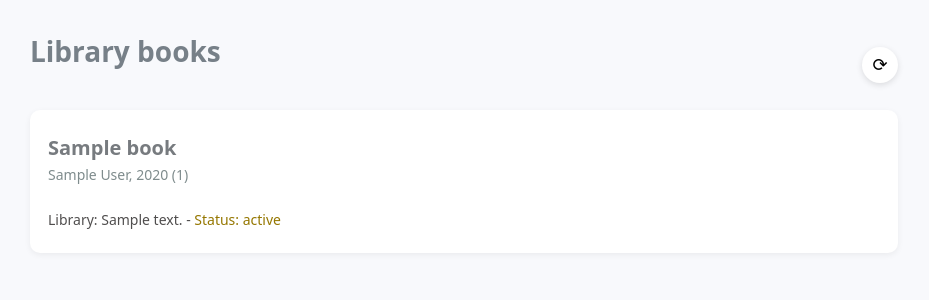
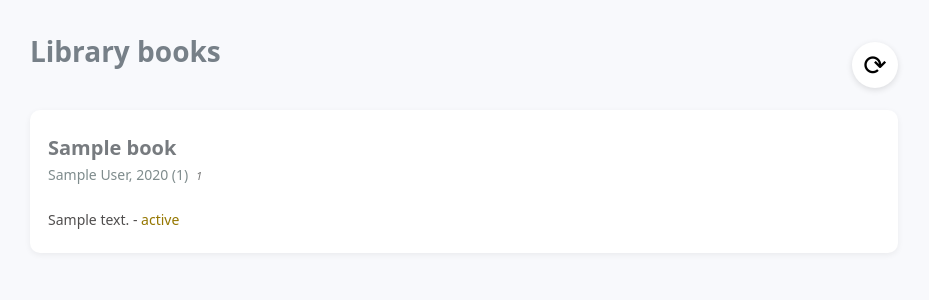
Before and after one commit to OlgaAk/konyvtar, a Flask app: template templates/index.html in a window 1280 px wide. Shown: the top 300 px of the page, without its empty margins (176-1105 px from the left). Run offline with Flask 3, Linux system fonts and the light colour scheme; the template is opened without the code that fills it: most values are stand-ins (such as "Sample title", 1, 10 or a date in 2020).

Commit message:
add book-id

```diff
--- a/models/Book.py
+++ b/models/Book.py
@@ -1,5 +1,6 @@
 class Book:
-    def __init__(self, name, author, year, shelf_number, printed_books):
+    def __init__(self, id, name, author, year, shelf_number, printed_books):
+        self.id = id
         self.name = name
         self.author = author
         self.year = year
--- a/scrape.py
+++ b/scrape.py
@@ -29,7 +29,7 @@ def scrape_book(book_id: str) -> Book:
     author = soup.find_all('td', string=re.compile("Szerző:"))[0].findNext('td').text
     year = soup.find_all('td', string=re.compile("Megjelenés éve:"))[0].findNext('td').text
     shelf_number = soup.find_all('td', string=re.compile("Cutter:"))[0].findNext('td').text
-    book = Book(name, author, year, shelf_number, [])
+    book = Book(book_id, name, author, year, shelf_number, [])
 
     target_tds = soup.find_all('td', string=re.compile("Sárkányos Gyerekkönyvtár|Boráros tér"))
 
--- a/static/styles/style.css
+++ b/static/styles/style.css
@@ -108,14 +108,14 @@ body > div > div > div > div {
 
 /* Icon button style */
 .icon-button {
-  width: 36px;
-  height: 36px;
+  width: 46px;
+  height: 46px;
   border-radius: 50%;
   border: none;
   background-color: #ffffff;
   box-shadow: 0 2px 6px rgba(0,0,0,0.12);
   cursor: pointer;
-  font-size: 18px;
+  font-size: 28px;
   display: flex;
   align-items: center;
   justify-content: center;
@@ -138,7 +138,13 @@ body > div > div > div > div {
 
 .book-status {
 color: #957700;
+}
 
+.book-id {
+    font-size: 0.8em;
+  color: #777;
+  margin-left: 4px;
+  font-style: italic;
 }
 
 @media (max-width: 600px) {
--- a/templates/index.html
+++ b/templates/index.html
@@ -23,16 +23,22 @@
       <div>
         <div>
           <h3>{{ book.name }}</h3>
-          <h5>{{ book.author }}, {{ book.year }} ({{ book.shelf_number }})</h5>
+          <h5>
+            {{ book.author }}, {{ book.year }} ({{ book.shelf_number }})
+            <span class="book-id">{{ book.id }}</span>
+          </h5>
         </div>
 
         <div>
           {% for printedBook in book.printed_books %}
           <div>
-            <span class="library">Library: {{ printedBook.address }} </span>
+            <span class="library">{{ printedBook.address }} </span>
             <span class="library-divider"> - </span>
-            <span class="book-status" class="{{ 'changed' if printedBook.changed else '' }}">
-              Status: {{ printedBook.status }}
+            <span
+              class="book-status"
+              class="{{ 'changed' if printedBook.changed else '' }}"
+            >
+              {{ printedBook.status }}
             </span>
           </div>
           {% endfor %}
```
Also changed, not shown: dummydata.py (+4 -4 lines).
